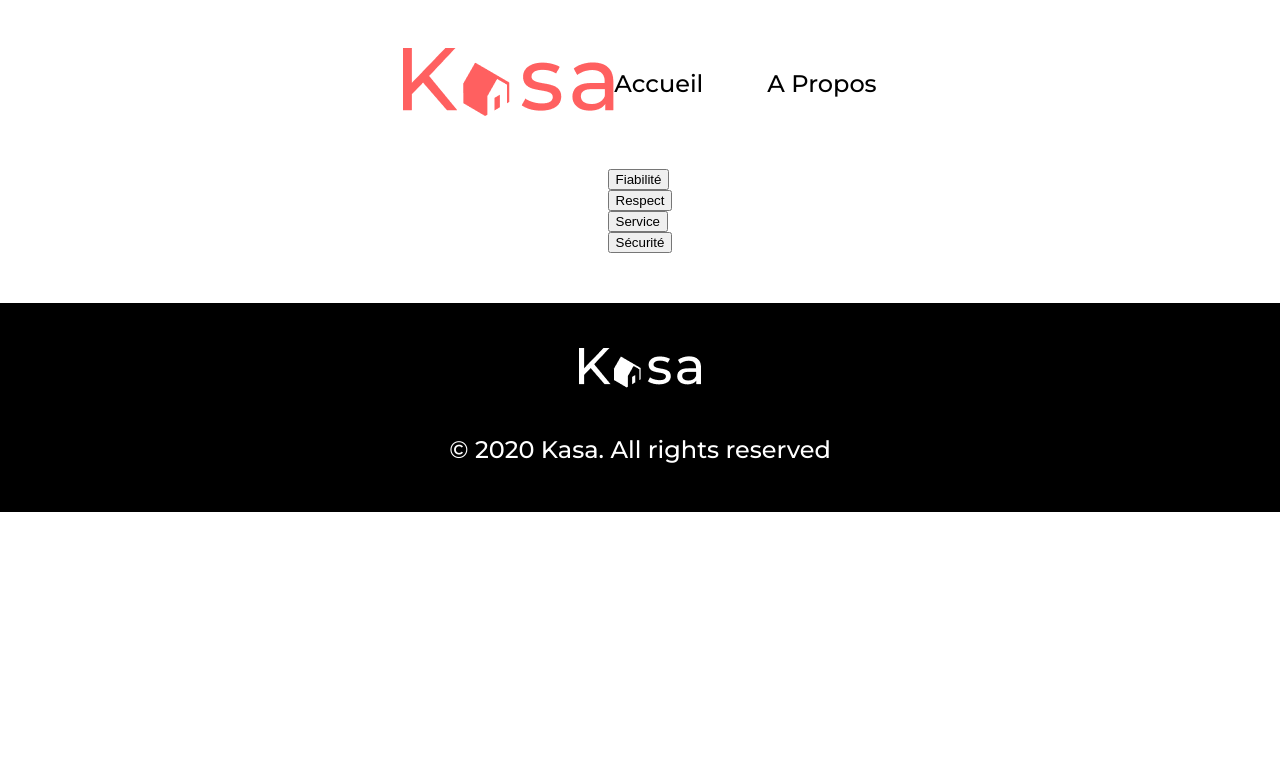
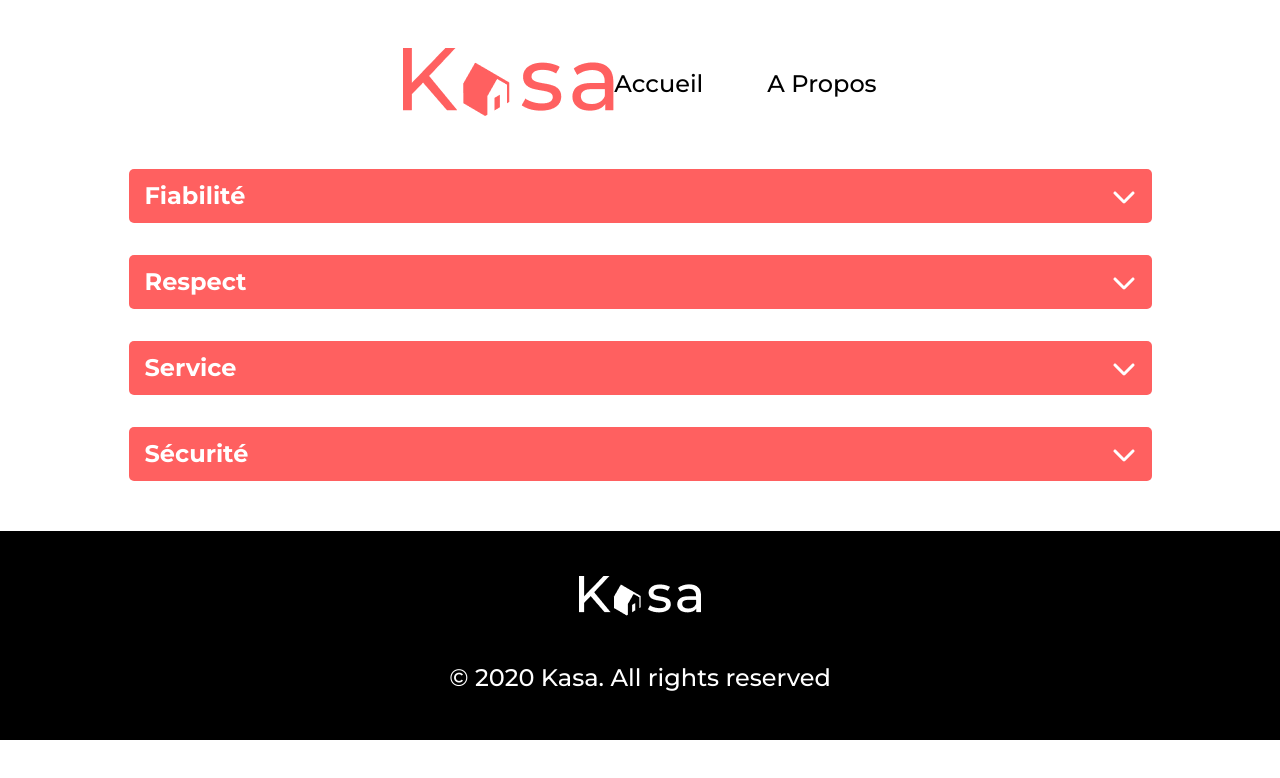
Before and after one commit to Jlow56/kasa, a React (Vite) app: page /About in a window 1280 px wide. Shown: the top 778 px of the page. Built offline with nearby package versions, Linux system fonts and the light colour scheme.

Commit message:
about css de collapse et logique d'affichage via les data about

```diff
--- a/package.json
+++ b/package.json
@@ -10,6 +10,9 @@
     "preview": "vite preview"
   },
   "dependencies": {
+    "@fortawesome/fontawesome-svg-core": "^6.7.2",
+    "@fortawesome/free-solid-svg-icons": "^6.7.2",
+    "@fortawesome/react-fontawesome": "^0.2.2",
     "prop-types": "^15.8.1",
     "react": "^19.0.0",
     "react-dom": "^19.0.0",
--- a/src/components/Collapse.css
+++ b/src/components/Collapse.css
@@ -1,41 +1,29 @@
-.description__panel {
-  margin-bottom: 1rem;
-  flex-basis: 50%;
-  overflow: hidden;
+.about-section {
+  gap: 2rem;
+  display: flex;
+  flex-direction: column;
+  align-items: center;
+  justify-content: center;
 }
-.description__panel p {
-  margin-block: 0;
-}
-.description__panel .description__header {
-  background-color: #ff6060;
-  color: white;
-  padding: 0.2em 1em;
-  border-radius: 0.7rem;
+.collapse_header {
   display: flex;
   justify-content: space-between;
   align-items: center;
-  cursor: pointer;
+  flex-direction: row;
+  width: 1023px;
+  height: 54px;
+  background-color: #FF6060;
+  border-radius: 5px;
+  color: #FFFFFF;
 }
-.description__panel .description__header i {
-  font-size: 2rem;
-  cursor: pointer;
+
+.collapse_header_title {
+  font-weight: 700;
+  font-size: 24px;
+  padding-left: 1rem;
 }
-.description__panel .description__content {
-  background-color: #f6f6f6;
-  color: #ff6060;
-  padding: 1rem;
-  border-radius: 0.7rem;
-  position: relative;
-  top: -0.3rem;
-  z-index: -1;
-  transition: transform 0.3s ease-in-out;
+
+.collapse_header_icon {
+  padding-right: 1rem;
+  font-size: 24px;
 }
-.description__panel .description__content.hidden {
-  transform: translateY(-100%);
-}
-.description__panel .description__content.visible {
-  transform: translateY(0);
-}
-.description__panel .fa-chevron-up {
-  color: "#ffffff";
-}/*# sourceMappingURL=Collapse.css.map */
--- a/src/components/Collapse.jsx
+++ b/src/components/Collapse.jsx
@@ -1,37 +1,30 @@
-import React, { useState, useId } from "react";
-import PropTypes from "prop-types";
-import "./Collapse.scss";
+import React from 'react';
+import { useState } from "react";
+import { FontAwesomeIcon } from '@fortawesome/react-fontawesome'
+import { faChevronDown, faChevronUp } from '@fortawesome/free-solid-svg-icons';
+import "./Collapse.Scss";
 
-export default function Collapse({ title, children }) {
-  const [isOpen, setIsOpen] = useState(false);           // fermé par défaut
-  const contentId = useId();                             // identifiant unique
+const chevronDown = <FontAwesomeIcon icon={faChevronDown} />;
+const chevronUp = <FontAwesomeIcon icon={faChevronUp} />;
 
-  const toggle = () => setIsOpen((prev) => !prev);
+function Collapse(props) {
+    const [openTab, setOpenTab] = useState(false);
 
-  return (
-    <div className="collapse">
-      <button
-        className="collapse__header"
-        onClick={toggle}
-        aria-expanded={isOpen}                           // vrai quand ouvert
-        aria-controls={contentId}                        // lie au panneau
-      >
-        <h2>{title}</h2>
-        <span className={`collapse__icon ${isOpen ? "open" : ""}`} />
-      </button>
-      <div
-        id={contentId}
-        className={`collapse__content ${isOpen ? "open" : "closed"}`}
-        role="region"                                    // région ARIA
-        aria-labelledby={contentId + "-label"}          // référence si besoin
-      >
-        {children}
-      </div>
-    </div>
-  );
+    const openTabHandler = () => {
+        setOpenTab((openTab) => !openTab);
+    };
+
+    return (
+        <>
+            <div onClick={openTabHandler} className="collapse_header">
+                <h2 className="collapse_header_title">{props.title}</h2>
+                {!openTab ? <i className="collapse_header_icon">{chevronDown}</i> : <i className="collapse_header_icon">{chevronUp}</i>}
+            </div>
+            {openTab &&
+                <div className="collapse_content">{props.content}</div>
+            }
+        </>
+    )
 }
 
-Collapse.propTypes = {
-  title: PropTypes.string.isRequired,
-  children: PropTypes.node.isRequired,
-};
+export default Collapse;
--- a/src/components/Collapse.scss
+++ b/src/components/Collapse.scss
@@ -1,45 +1,30 @@
-.description__panel {
-    margin-bottom: 1rem;
-    flex-basis: 50%;
-    overflow: hidden;
-    p {
-      margin-block: 0;
-    }
-    .description__header {
-      background-color: #ff6060;
-      color: white;
-      padding: 0.2em 1em;
-      border-radius: 0.7rem;
-      display: flex;
-      justify-content: space-between;
-      align-items: center;
-      cursor: pointer;
-      i {
-        font-size: 2rem;
-        cursor: pointer;
-      }
-    }
+.about-section {
+  gap: 2rem;
+  display: flex;
+  flex-direction: column;
+  align-items: center;
+  justify-content: center;
 
-    .description__content {
-      background-color:#f6f6f6;
-      color:#ff6060;
-      padding: 1rem;
-      border-radius: 0.7rem;
-      position: relative;
-      top: -0.3rem;
-      z-index: -1;
-      transition: transform 0.3s ease-in-out;
+  .collapse_header {
+    display: flex;
+    justify-content: space-between;
+    align-items: center;
+    flex-direction: row;
+    width: 1023px;
+    height: 54px;
+    background-color: #FF6060;
+    border-radius: 5px;
+    color: #FFFFFF;
+  }
 
-      &.hidden {
-        transform: translateY(-100%);
-      }
+  .collapse_header_title {
+    font-weight: 700;
+    font-size: 24px;
+    padding-left: 1rem;
+  }
 
-      &.visible {
-        transform: translateY(0);
-      }
-    }
-
-    .fa-chevron-up {
-      color: "#ffffff",
-    }
+  .collapse_header_icon {
+   padding-right: 1rem;
+   font-size: 24px;
   }
+}
--- a/src/datas/about.json
+++ b/src/datas/about.json
@@ -0,0 +1,22 @@
+[
+    {
+        "id": "1",
+        "title":"Fiabilité",
+        "content" : "Les annonces postées sur Kasa garantissent une fiabilité totale. Les photos sont conformes aux logements, et toutes les informations sont régulièrement vérifiées par nos équipes."
+    },
+    {
+        "id": "2",
+        "title":"Respect",
+        "content" : "La bienveillance fait partie des valeurs fondatrices de Kasa. Tout comportement discriminatoire ou de perturbation du voisinage entraînera une exclusion de notre plateforme."
+    },
+    {
+        "id": "3",
+        "title":"Service",
+        "content" : "Nos équipes se tiennent à votre disposition pour vous fournir une expérience parfaite. N'hésitez pas à nous contacter si vous avez la moindre question."
+    },
+    {
+        "id": "4",
+        "title":"Sécurité",
+        "content" : "La sécurité est la priorité de Kasa. Aussi bien pour nos hôtes que pour les voyageurs, chaque logement correspond aux critères de sécurité établis par nos services. En laissant une note aussi bien sur le logement que sur le propriétaire, cela permet à tous de passer un bon séjour."
+    }
+]
--- a/src/pages/About.jsx
+++ b/src/pages/About.jsx
@@ -1,6 +1,7 @@
-import React from 'react';
-import Banner from '../layouts/Banner';
-import Collapse from '../components/Collapse';
+import React from "react";
+import Banner from "../layouts/Banner";
+import Collapse from "../components/Collapse";
+import about from "../datas/about.json";
 import "./About.css";
 
 const AboutPage = () => {
@@ -8,25 +9,17 @@ const AboutPage = () => {
     <>
       <Banner />
       <section className="about-section">
-        <div className="about-container">
-          <Collapse title='Fiabilité'content='Les annonces postées sur Kasa garantissent une fiabilité totale. Les photos sont conformes aux logements, et toutes les informations sont régulièrement vérifiées par nos équipes.'/>
-        </div>
-
-        <div className="about-container">
-          <Collapse title='Respect' content='La bienveillance fait partie des valeurs fondatrices de Kasa. Tout comportement discriminatoire ou de perturbation du voisinage entraînera une exclusion de note plateforme.'/>
-        </div>
-
-        <div className="about-container">
-          <Collapse title='Service' content="Nos équipes se tiennent à votre disposition pour vous fournir une expérience parfaite. N'hésitez pas à nous contacter si vous avez la moindre question."/>
-        </div>
-
-        <div className="about-container">
-          <Collapse title='Sécurité'content="La sécurité est la priorité de Kasa. Aussi bien pour nos hôtes que pour les voyageurs, chaque logement correspond aux critères de sécuritéétablis par nos services. En laissant une note aussi bien à l'hôte qu'au
-            locataire, cela permet à nos équipes de vérifier que les standards sont bien respectés. Nous organisons également des ateliers sur la sécurité domestique pour nos hôtes."/>
-        </div>
+        {about.map(({ id, title, content }) => (
+          <div className="about-container" key={id}>
+            <Collapse title={title}>
+              <p>{content}</p>
+              consoloe.log(content);
+            </Collapse>
+          </div>
+        ))}
       </section>
     </>
-  )
-}
+  );
+};
 
-export default AboutPage
+export default AboutPage;
```
Also changed, not shown: 2 other files (tests, documents, lock files or other folders).
